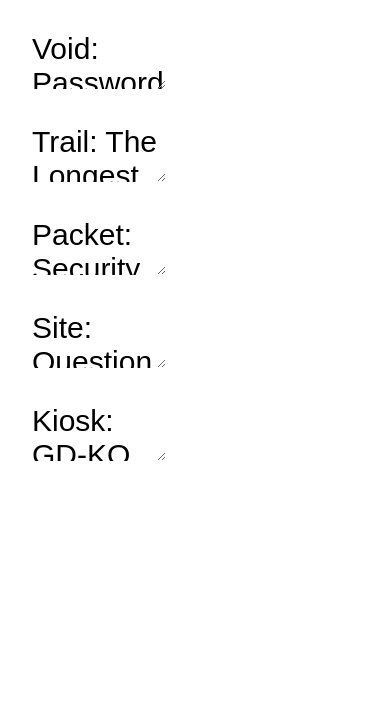
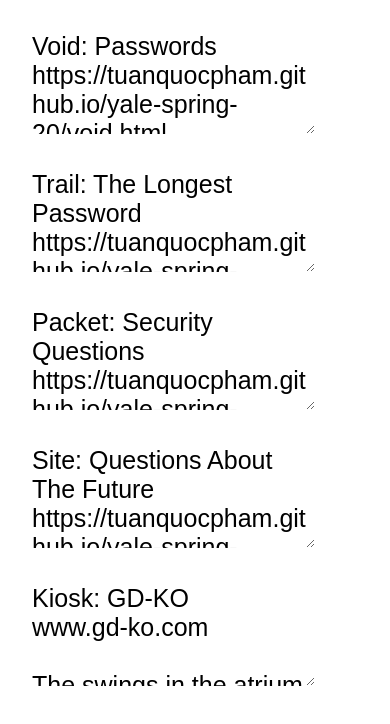
Before and after one commit to tuanquocpham/yale-spring-20, a plain HTML site: page index.html in a window 390 px wide. Drawn offline with Linux system fonts and the light colour scheme.

Commit message:
mobile style update

```diff
--- a/index.html
+++ b/index.html
@@ -18,6 +18,15 @@
   width: 40%;
   height: 55px;
 }
+
+@media only screen and (max-width: 768px) {
+  textarea {
+      width: 85%;
+      height: 100px;
+      font-size: 25px;
+  }
+}
+
 </style>
 </head>
 
```
